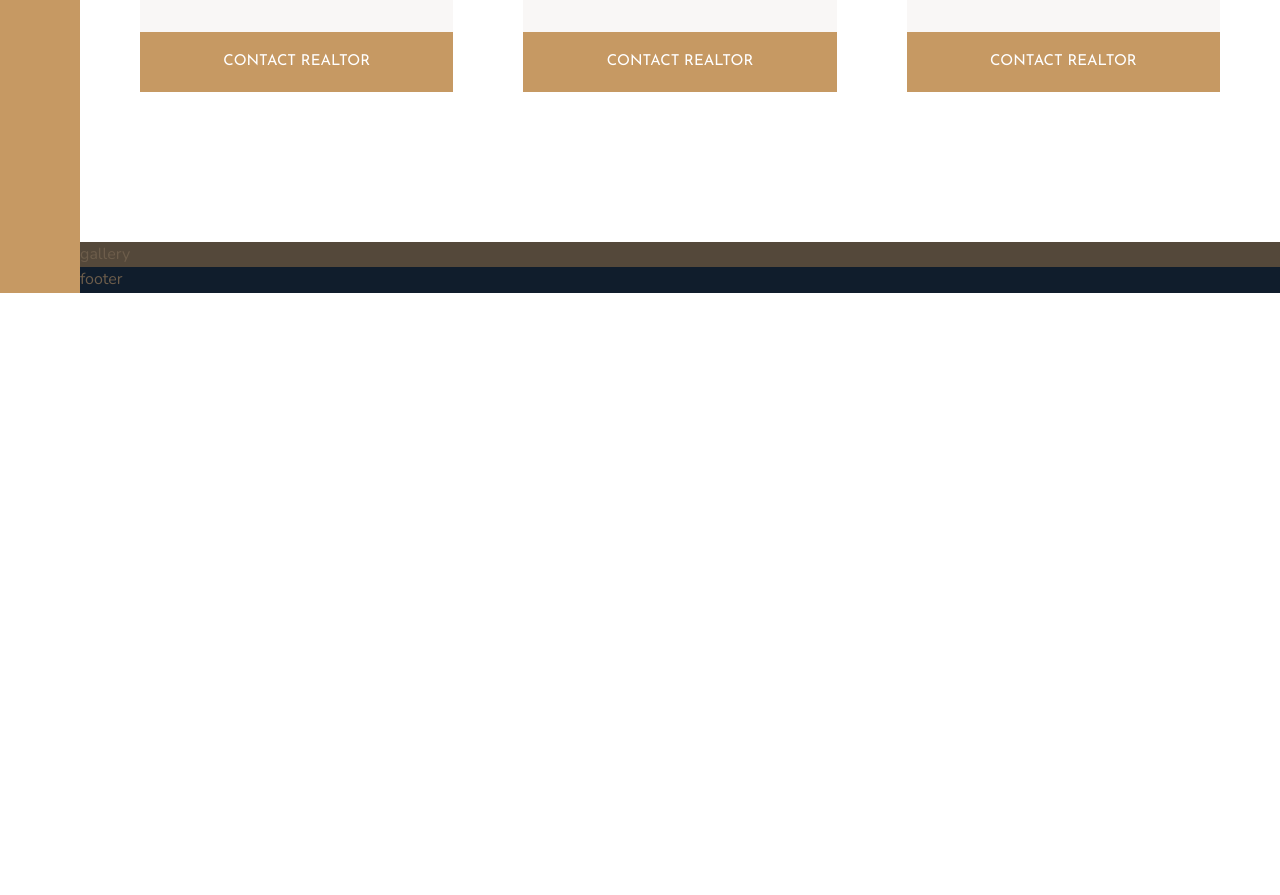
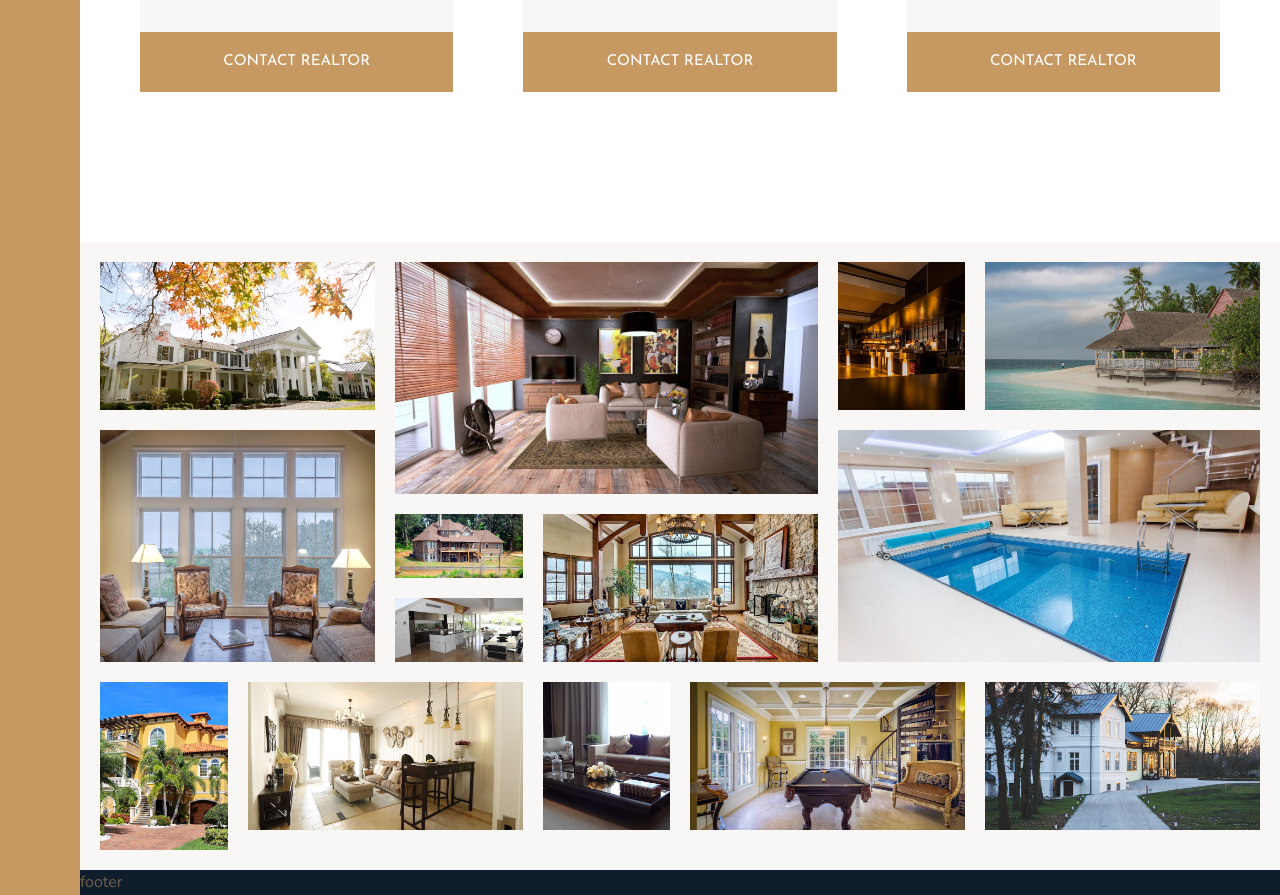
Before and after one commit to stevenkuipers/NalioNext, a website: page index.html in a window 1280 px wide. Shown: the part 3069-3964 px from the top of the page. Before the commit the page ends 3362 px from the top, so only its background shows below. Drawn offline with nearby package versions, Linux system fonts and the light colour scheme.

Commit message:
created the gallery component and included the layout in css grid

```diff
--- a/index.html
+++ b/index.html
@@ -275,7 +275,53 @@
 
       </div>
       <div class="gallery">
-        gallery
+
+        <figure class="gallery__item gallery__item_1">
+            <img class="gallery__img" src="img/gal-1.jpeg" alt="gallery image">
+        </figure class="gallery__item">
+      <figure class="gallery__item gallery__item_2">
+        <img class="gallery__img" src="img/gal-2.jpeg" alt="gallery image">
+      </figure>
+      <figure class="gallery__item gallery__item_3">
+        <img class="gallery__img" src="img/gal-3.jpeg" alt="gallery image">
+      </figure>
+      <figure class="gallery__item gallery__item_4">
+        <img class="gallery__img" src="img/gal-4.jpeg" alt="gallery image">
+      </figure>
+      <figure class="gallery__item gallery__item_5">
+        <img class="gallery__img" src="img/gal-5.jpeg" alt="gallery image">
+      </figure>
+      <figure class="gallery__item gallery__item_6">
+        <img class="gallery__img" src="img/gal-6.jpeg" alt="gallery image">
+      </figure>
+      <figure class="gallery__item gallery__item_7">
+        <img class="gallery__img" src="img/gal-7.jpeg" alt="gallery image">
+      </figure>
+      <figure class="gallery__item gallery__item_8">
+        <img class="gallery__img" src="img/gal-8.jpeg" alt="gallery image">
+      </figure>
+      <figure class="gallery__item gallery__item_9">
+        <img class="gallery__img" src="img/gal-9.jpeg" alt="gallery image">
+      </figure>
+      <figure class="gallery__item gallery__item_10">
+        <img class="gallery__img" src="img/gal-10.jpeg" alt="gallery image">
+      </figure>
+      <figure class="gallery__item gallery__item_11">
+        <img class="gallery__img" src="img/gal-11.jpeg" alt="gallery image">
+      </figure>
+      <figure class="gallery__item gallery__item_12">
+        <img class="gallery__img" src="img/gal-12.jpeg" alt="gallery image">
+      </figure>
+      <figure class="gallery__item gallery__item_13">
+        <img class="gallery__img" src="img/gal-13.jpeg" alt="gallery image">
+      </figure>
+      <figure class="gallery__item gallery__item_14">
+        <img class="gallery__img" src="img/gal-14.jpeg" alt="gallery image">
+      </figure>
+
+
+
+
       </div>
       <div class="footer">
         footer
--- a/sass/_gallery.scss
+++ b/sass/_gallery.scss
@@ -1,5 +1,66 @@
 
 .gallery {
-  background-color: $color-grey-dark-1;
+  background-color: $color-grey-light-1;
+  display: grid;
+  grid-template-columns: repeat(8, 1fr);
+  grid-template-rows: repeat(7, 5vw);
   grid-column: full-start / full-end;
+  grid-gap: 2rem;
+  padding: 2rem;
+
+  &__item {
+    object-fit: cover;
+    margin: 0;
+
+    &_1 {
+        grid-area: span 2 / span 2;
+    }
+    &_2 {
+        grid-area: span 3 / span 3;
+    }
+    &_3 {
+        grid-area: span 2 / span 1;
+    }
+    &_4 {
+        grid-area: span 2 / span 2;
+    }
+    &_5 {
+        grid-area: span 3 / span 2;
+    }
+    &_6 {
+        grid-area: span 3 / span 3;
+    }
+    &_13 {
+        grid-area: span 2 / span 2;
+    }
+    &_7 {
+        grid-area: span 1 / span 1;
+    }
+    &_8 {
+        grid-area: span 2 / span 2;
+    }
+    &_9 {
+        grid-area: span 1 / span 1;
+    }
+    &_10 {
+        grid-area: span 3 / span 1;
+    }
+    &_11 {
+        grid-area: span 2 / span 2;
+    }
+    &_12 {
+        grid-area: span 2 / span 1;
+    }
+
+    &_14 {
+        grid-area: span 2 / span 2;
+    }
+  }
+
+  &__img {
+    width: 100%;
+    height: 100%;
+    object-fit: cover;
+    display: block;
+  }
 }
```
Also changed, not shown: css/style.css.
